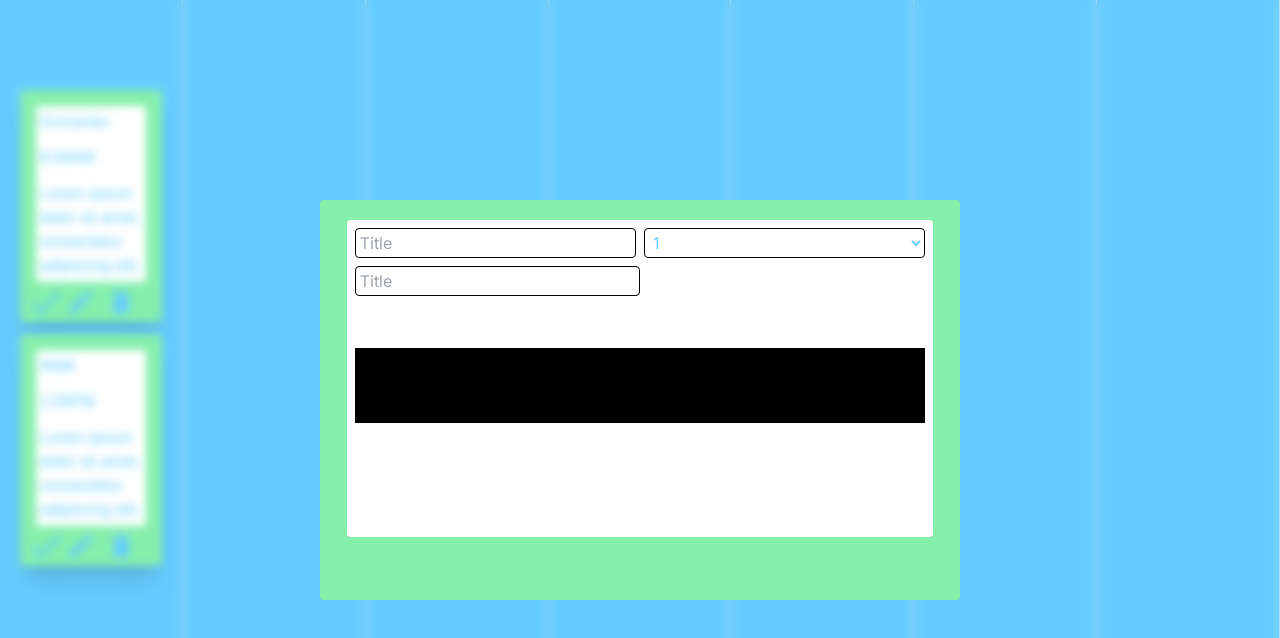
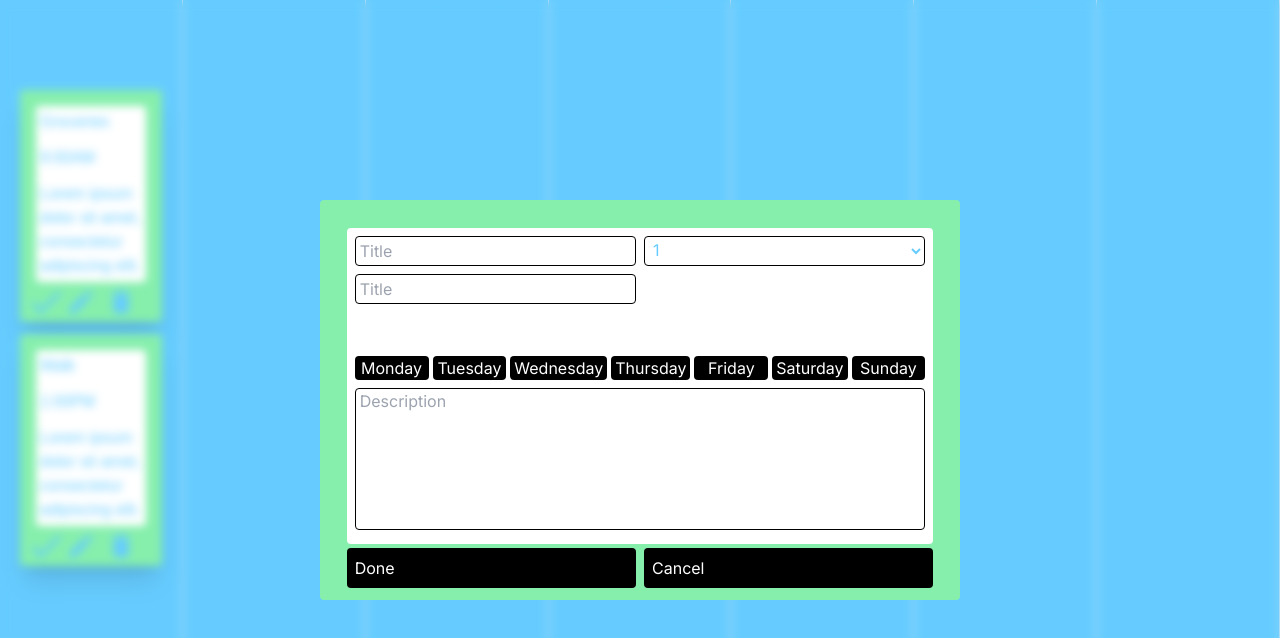
Before and after one commit to bilal1465/ToDoList, a Next.js app: page / in a window 1280 px wide. Shown: the top 638 px of the page. Built offline with nearby package versions, Linux system fonts and the light colour scheme.

Commit message:
task card layout complete, no function yet

```diff
--- a/src/app/components/AddTask.tsx
+++ b/src/app/components/AddTask.tsx
@@ -2,6 +2,7 @@
 
 import { useState, useEffect } from "react";
 import { PrioritySelection } from "./PrioritySelection";
+import { DaysOfWeek } from "./DaysOfWeek";
 import jsonData from "../../taskInfo.json";
 
 export const AddTask = () => {
@@ -10,19 +11,27 @@ export const AddTask = () => {
 
     return (
         <div className="fixed inset-0 flex justify-center items-center bg-opacity-80 backdrop-blur-sm" style={{zIndex: 1}}>
-            <div className="flex w-1/2 h-1/2 bg-green-300 rounded justify-center pt-5">
+            <div className="flex flex-col items-center w-1/2 h-1/2 bg-green-300 rounded justify-center pt-5">
                 <div className="flex flex-col bg-white w-11/12 h-5/6 rounded p-2">
                     <div className="flex flex-col w-full space-y-2 h-2/5">
                         <div className="flex h-1/4 space-x-2">
                         <input type="text" placeholder="Title" className="w-1/2 rounded border border-black pl-1"/>
                         <PrioritySelection/>
                         </div>
-                        <input type="text" placeholder="Title" className="w-1/2 h-1/4 rounded border border-black pl-1"/>
+                        <div className="flex flex-row h-1/4 space-x-2">
+                        <input type="text" placeholder="Title" className="w-1/2 rounded border border-black pl-1"/>
+                        <div className="w-1/2 pl-1"></div>
+                        </div>
                     </div>
-                    <div className="bg-black w-full h-1/4">
-
+                    <DaysOfWeek/>
+                    <div className="flex w-full h-1/2 pt-2">
+                    <textarea placeholder="Description" className="resize-none w-full rounded border border-black pl-1"></textarea>
                     </div>
                 </div>
+            <div className="flex flex-row space-x-2 pt-1 pb-1 w-11/12">
+                <button className="w-full bg-black text-white p-2 text-left rounded hover:scale-95 duration-150">Done</button>
+                <button className="w-full bg-black text-white p-2 text-left rounded hover:scale-95 duration-150">Cancel</button>
+            </div>
             </div>
         </div>
     )
--- /dev/null
+++ b/src/app/components/DaysOfWeek.tsx
@@ -0,0 +1,12 @@
+export const DaysOfWeek = () => {
+
+    let days: string[] = ['Monday', 'Tuesday', 'Wednesday', 'Thursday', 'Friday', 'Saturday', 'Sunday'];
+
+    return (
+        <div className="flex flex-row space-x-1">
+            {days.map((day, index) => (
+                <button key={index} className="bg-black text-white rounded w-1/2 px-1">{day}</button>
+            ))}
+        </div>
+    )
+}
--- a/src/app/components/PrioritySelection.tsx
+++ b/src/app/components/PrioritySelection.tsx
@@ -1,3 +1,4 @@
+import { TbUvIndex } from 'react-icons/tb';
 import jsonData from '../../taskInfo.json';
 
 export const PrioritySelection = () => {
@@ -6,8 +7,8 @@ export const PrioritySelection = () => {
 
     return(
         <select className="w-1/2 rounded border border-black bg-white pl-1">
-            {numberOfOptions.map((taskNumber) => (
-                <option>{taskNumber + 1}</option>
+            {numberOfOptions.map((taskNumber,index) => (
+                <option key={index}>{taskNumber + 1}</option>
             ))}
         </select>
     )
```
